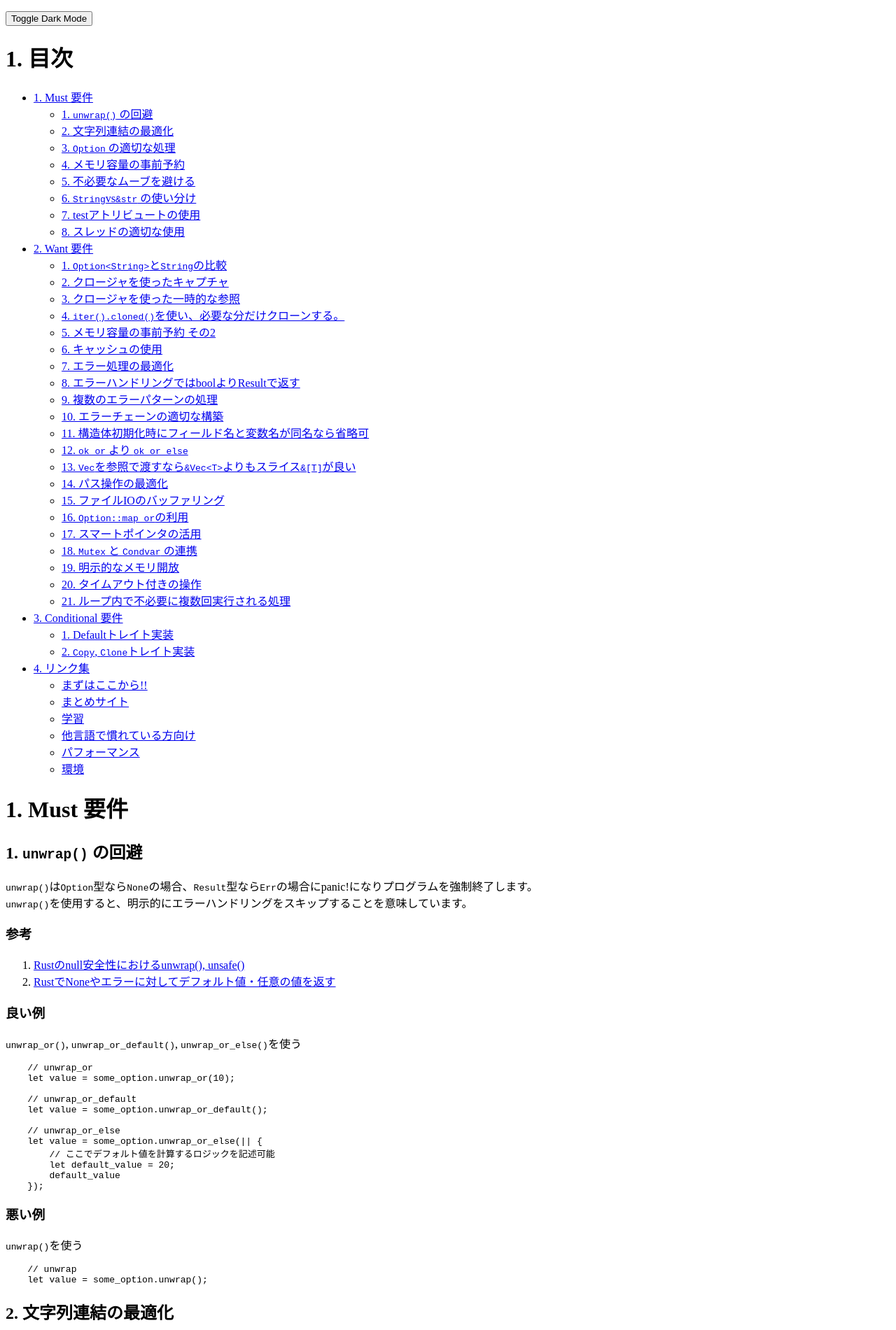
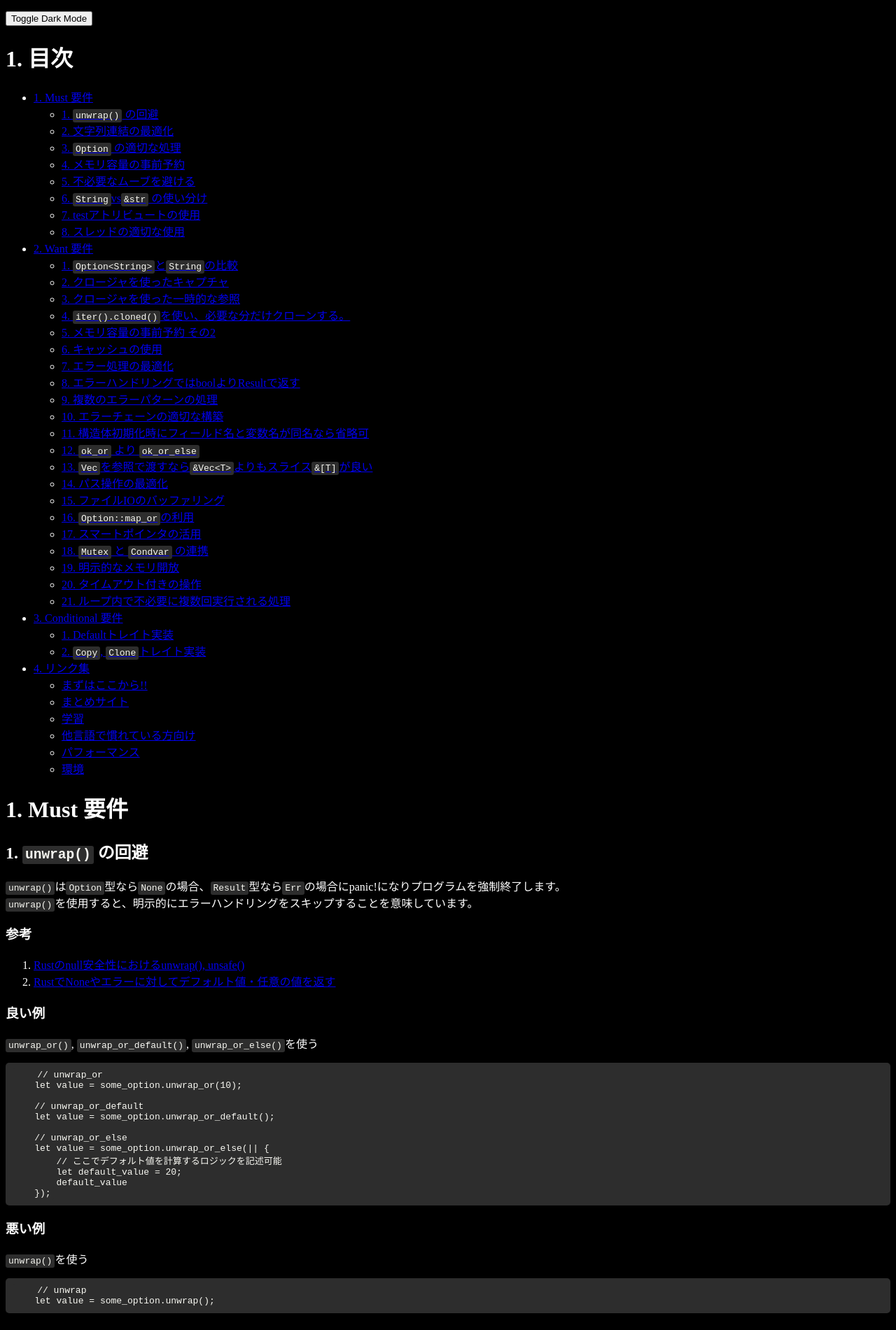
Before and after one commit to pentacle8/test, a Jekyll site: the page built from index.md, in a window 1280 px wide. Shown: the top 1901 px of the page at 70% size. Built offline with Jekyll 4.4.1, drawn with Linux system fonts in a browser that asks for light colours.

Commit message:
add dark theme

```diff
--- a/_layouts/default.html
+++ b/_layouts/default.html
@@ -1,5 +1,5 @@
 <!DOCTYPE html>
-<html lang="en" data-theme="light">
+<html lang="en" data-theme="dark">
 <head>
   <meta charset="UTF-8">
   <meta name="viewport" content="width=device-width, initial-scale=1.0">
--- a/assets/css/style.css
+++ b/assets/css/style.css
@@ -5,14 +5,28 @@
   }
 
   /* Dark mode */
-  @media (prefers-color-scheme: dark) {
-    :root {
-      --bg-color: #000000;
-      --text-color: #ffffff;
-    }
+  :root {
+    --bg-color: #000000;
+    --text-color: #ffffff;
   }
 
   body {
     background-color: var(--bg-color);
     color: var(--text-color);
   }
+
+  /* Rouge code highlighting */
+  pre {
+    background-color: #2d2d2d;
+    color: #f8f8f2;
+    padding: 10px;
+    border-radius: 5px;
+    overflow-x: auto;
+  }
+
+  code {
+    background-color: #2d2d2d;
+    color: #f8f8f2;
+    padding: 2px 4px;
+    border-radius: 3px;
+  }
--- a/assets/js/theme-toggle.js
+++ b/assets/js/theme-toggle.js
@@ -1,7 +1,9 @@
 document.addEventListener('DOMContentLoaded', function() {
+    const currentTheme = 'dark';
+    document.documentElement.setAttribute('data-theme', currentTheme);
+
     const toggleButton = document.querySelector('.theme-toggle');
     toggleButton.addEventListener('click', function() {
-      const currentTheme = document.documentElement.getAttribute('data-theme');
       const newTheme = currentTheme === 'light' ? 'dark' : 'light';
       document.documentElement.setAttribute('data-theme', newTheme);
     });
```
